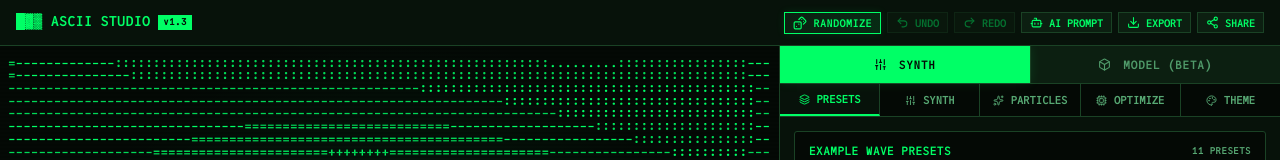
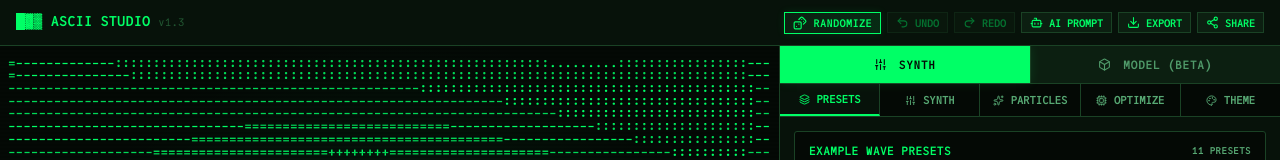
Before and after one commit to gimk/ascii.pantoine.com, a React (Vite) app: page / in a window 1280 px wide. Shown: the top 160 px of the page. Built offline with nearby package versions, Linux system fonts and the light colour scheme.

Commit message:
Style v1.3 as clean terminal text without badge background

```diff
--- a/src/App.tsx
+++ b/src/App.tsx
@@ -1376,7 +1376,7 @@ export const App: React.FC = () => {
               <span className="brand-full">ASCII STUDIO</span>
             </div>
           </div>
-          <span className="brand-badge">v1.3</span>
+          <span className="brand-version">v1.3</span>
         </div>
 
         {/* Header Tools: Randomize, Undo, Redo, AI Prompt, Export, Share */}
--- a/src/styles/terminal.css
+++ b/src/styles/terminal.css
@@ -177,6 +177,14 @@ html, body, #root {
   font-size: 14px;
 }
 
+.brand-version {
+  font-size: 10.5px;
+  color: var(--text-dim);
+  font-weight: 400;
+  letter-spacing: 0.3px;
+  user-select: none;
+}
+
 .brand-badge {
   font-size: 9px;
   padding: 1px 5px;
@@ -278,6 +286,10 @@ html, body, #root {
     font-size: 12px;
     font-weight: 700;
     letter-spacing: 0.5px;
+  }
+
+  .brand-version {
+    font-size: 9.5px;
   }
 
   .brand-badge {
```
